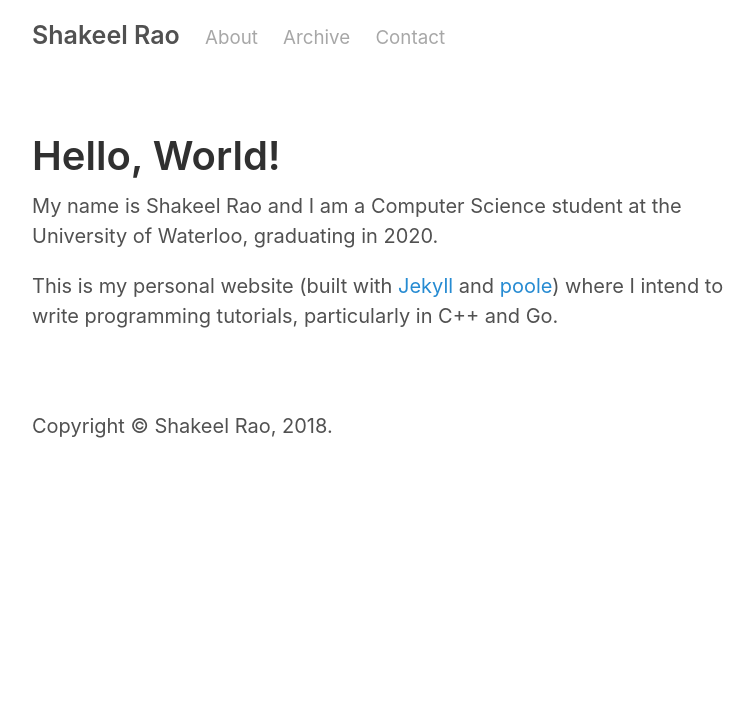
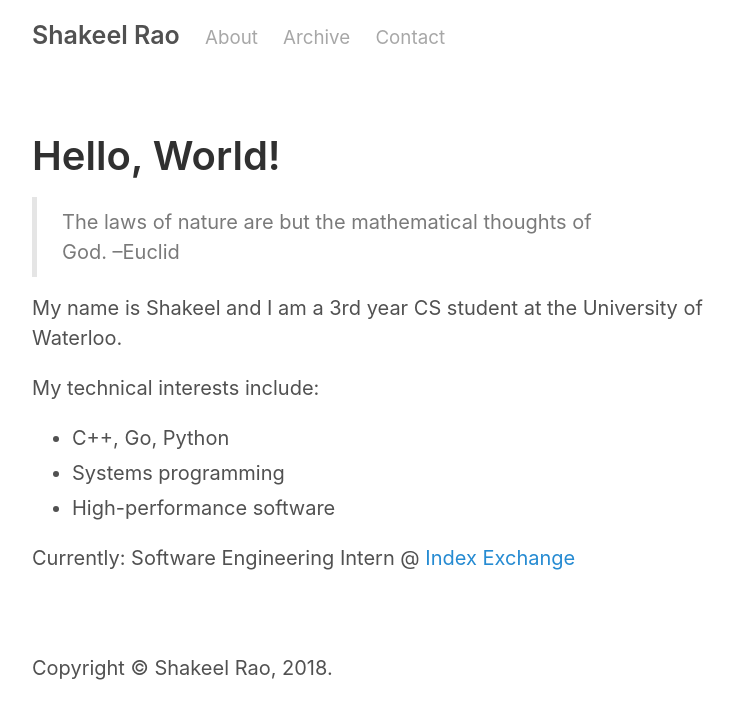
Before and after one commit to shakeelrao/shakeelrao.github.io, a Jekyll site: the page built from about.md, in a window 1280 px wide. Shown: the top 719 px of the page, without its empty margins (258-1011 px from the left). Built offline with Jekyll 4.4.1, drawn with Linux system fonts in a browser that asks for light colours.

Commit message:
added quote ;)

```diff
--- a/about.md
+++ b/about.md
@@ -3,6 +3,14 @@ layout: page
 title: About
 ---
 
-My name is Shakeel Rao and I am a Computer Science student at the University of Waterloo, graduating in 2020.
+>The laws of nature are but the mathematical thoughts of God.
+>--Euclid
 
-This is my personal website (built with [Jekyll](https://jekyllrb.com/) and [poole](https://github.com/poole/poole)) where I intend to write programming tutorials, particularly in C++ and Go.
+My name is Shakeel and I am a 3rd year CS student at the University of Waterloo.
+
+My technical interests include:
+* C++, Go, Python
+* Systems programming
+* High-performance software
+
+Currently: Software Engineering Intern @ [Index Exchange](http://www.indexexchange.com/)
```
